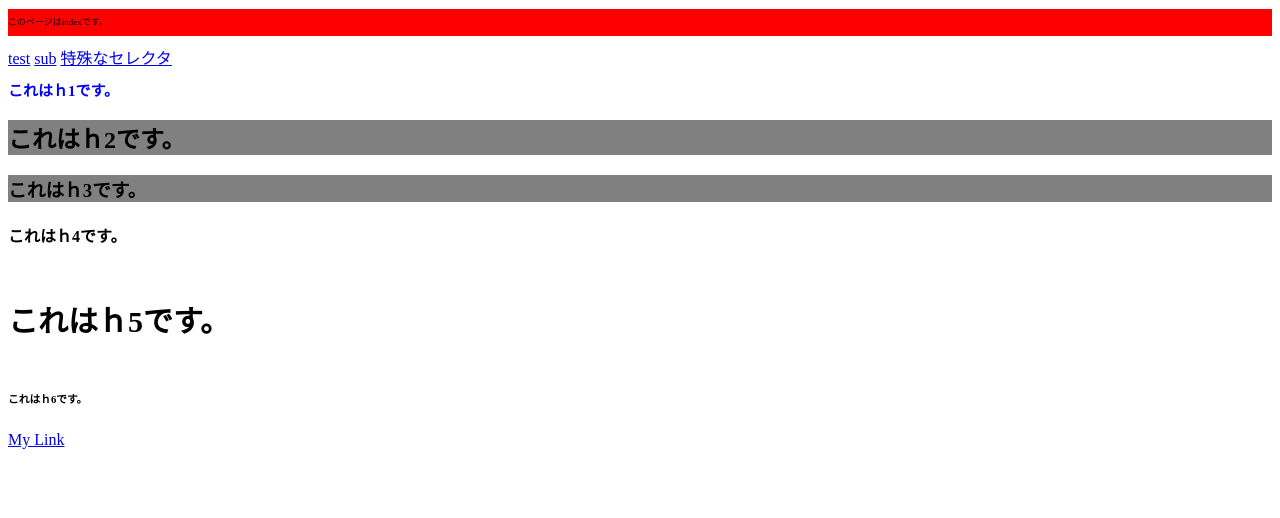
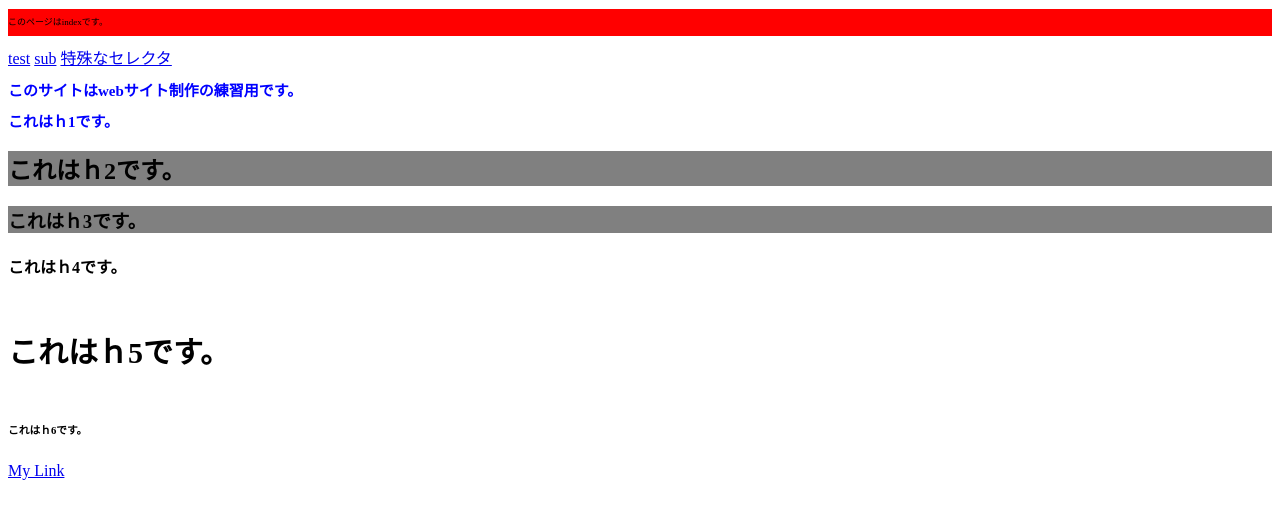
Before and after one commit to tecktakataka/tecktakataka.github.io, a plain HTML site: page index.html in a window 1280 px wide. Shown: the top 518 px of the page. Drawn offline with Linux system fonts and the light colour scheme.

Commit message:
Update index.html

```diff
--- a/index.html
+++ b/index.html
@@ -14,6 +14,7 @@
 
 <!-- これはコメントです。ブラウザには表示されません。 -->
 <!-- コメント（コメントアウトとも言う）を使うことで、後から確認がしやすくなります。 -->
+ <h1>このサイトはwebサイト制作の練習用です。
  	<h1>これはｈ1です。</h1>
  	<h2 class="test">これはｈ2です。</h2>
  	<h3 class="test">これはｈ3です。</h3>
```
